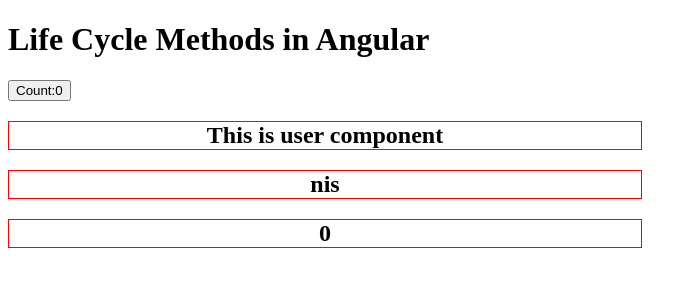
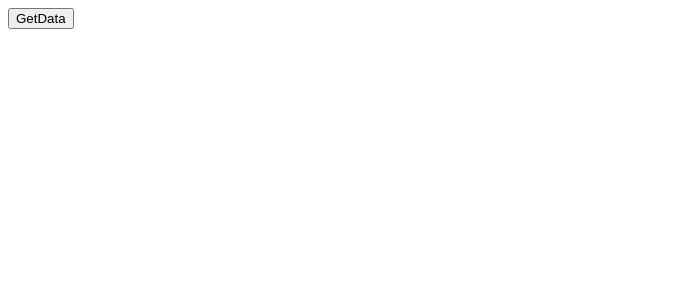
Before and after one commit to leonischu/Angular, an Angular app: page / in a window 1280 px wide. Shown: the top 300 px of the page, without its empty margins (0-697 px from the left). Built offline with nearby package versions, Linux system fonts and the light colour scheme.

Commit message:
Services in Angular

```diff
--- a/src/app/app.html
+++ b/src/app/app.html
@@ -1,6 +1,6 @@
-<h1>Life Cycle Methods in Angular</h1>
-
-<button (click) ="onUpdate()">Count:{{counter}}</button>
-<div *ngIf ="counter!= 5"  >
-<app-user [counter]="counter" #user></app-user>
-</div>
+<button (click)="getProductData()">GetData</button>
+@for(item of productData; track item){
+    <h1>
+        {{item.name}},{{item.branch}},{{item.price}}
+    </h1>
+}
--- a/src/app/app.ts
+++ b/src/app/app.ts
@@ -3,6 +3,7 @@
 import { FormControl, FormGroup, FormsModule, NgForm, ReactiveFormsModule, Validators } from '@angular/forms';
 import { RouterLink, RouterOutlet } from '@angular/router';
 import { User } from './user/user';
+import { Product } from './services/product';
 
 
 
@@ -14,21 +15,25 @@
   styleUrl: './app.css'
 })
 export class App {
-  @ViewChild('user') User:any
 
-  counter = 0;
 
-  constructor(){
-    afterEveryRender(()=>{
-      console.log("After render",this.User.counter);
+  productData:{
+    name: string;
+    branch: string;
+    price: string;
+}[] | undefined
 
-    })
+  constructor(private productService:Product){
+
+
+
   }
 
-  onUpdate(){
-    this.counter++;
+getProductData(){
+ this.productData= this.productService.getProductData();
+ console.log(this.productData);
 
-  }
+}
 
 
 
--- /dev/null
+++ b/src/app/services/product.ts
@@ -0,0 +1,20 @@
+import { Injectable } from '@angular/core';
+
+@Injectable({
+  providedIn: 'root',
+})
+export class Product {
+
+  constructor(){
+  console.log("Product services");
+  }
+
+  getProductData(){
+    return[
+      {name:'nis',branch:'samsung',price:'2000'},
+      {name:'sid',branch:'samsung',price:'3000'},
+      {name:'sam',branch:'samsung',price:'4000'},
+    ]
+  }
+
+}
```
Also changed, not shown: 1 other file (tests, documents, lock files or other folders).
